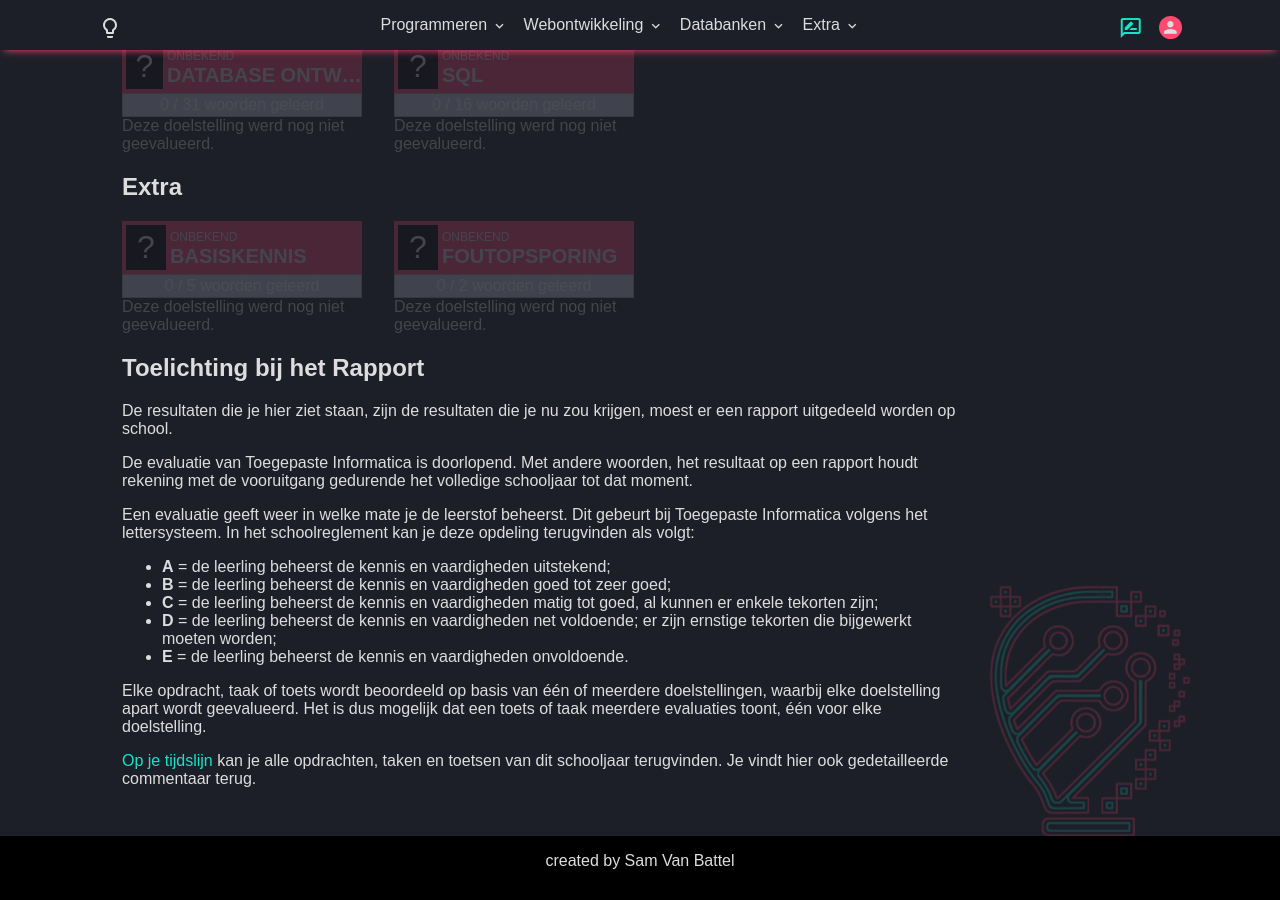
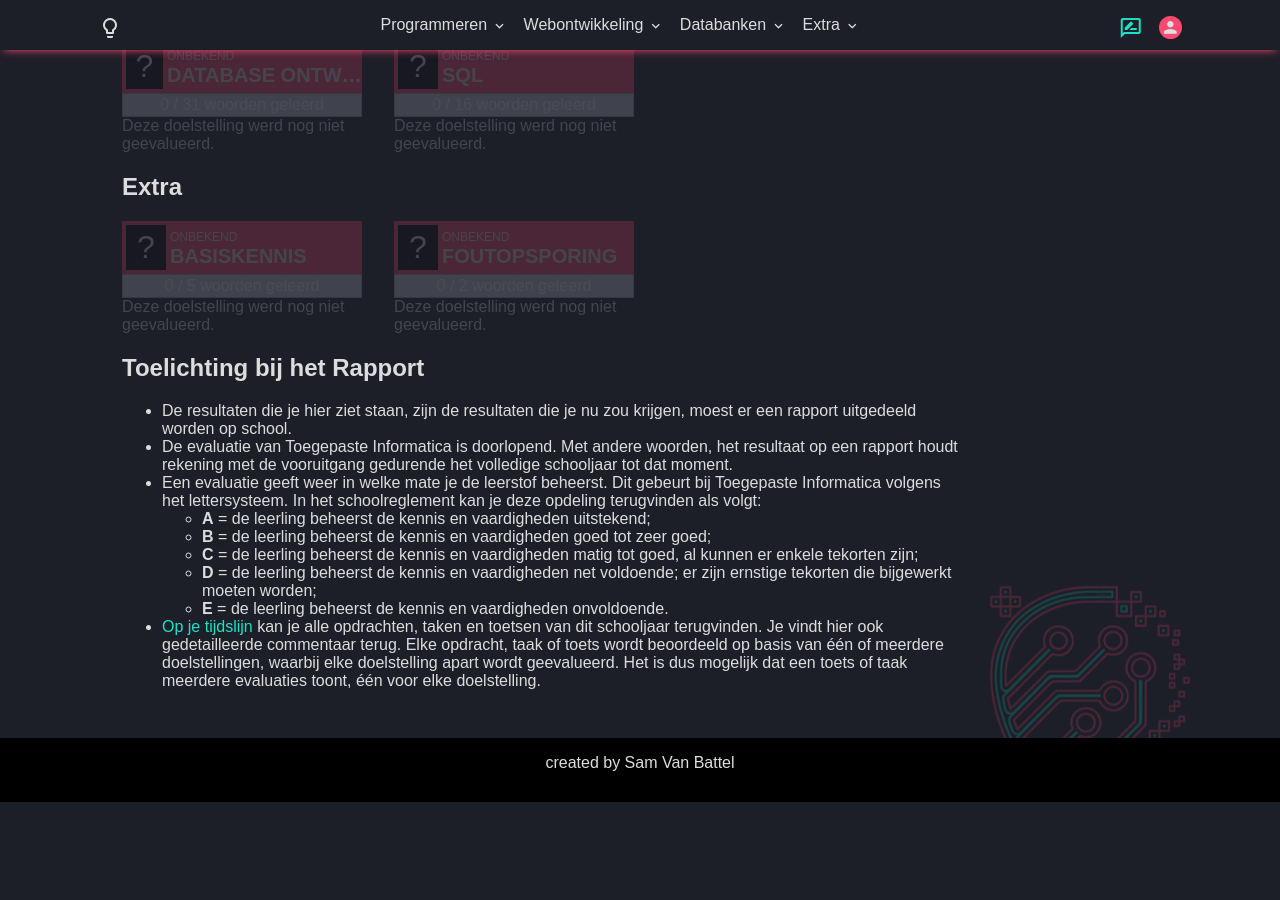
Before and after one commit to T-INFORMATICA/t-informatica.github.io, a Jekyll site: the page built from lms-reportcard.html, in a window 1280 px wide and 900 px high, scrolled down 664 px. Built offline with Jekyll 4.4.1, drawn with Linux system fonts in a browser that asks for light colours; comment, search, counter and statistics services are not loaded; after the commit the page ends 1466 px from its top, so only the background shows below that.

Commit message:
Update lms-reportcard.html

```diff
--- a/lms-reportcard.html
+++ b/lms-reportcard.html
@@ -26,36 +26,39 @@ layout: lms
 {% endfor %}
 
 <h1>Toelichting bij het Rapport</h1>
-<p>
+<ul>
+    <li>
         De resultaten die je hier ziet staan, zijn de resultaten die je nu zou krijgen, moest er een rapport uitgedeeld
         worden op school.
-</p>
-<p>
+    </li>
+    <li>
         De evaluatie van Toegepaste Informatica is doorlopend. Met andere woorden, het resultaat op een rapport houdt
         rekening met de vooruitgang gedurende het volledige schooljaar tot dat moment.
-</p>
-<p>
+    </li>
+    <li>
         Een evaluatie geeft weer in welke mate je de leerstof beheerst. Dit gebeurt bij Toegepaste Informatica
         volgens het lettersysteem. In het schoolreglement kan je deze opdeling terugvinden als volgt:
-</p>
         <ul>
             <li><strong>A</strong> = de leerling beheerst de kennis en vaardigheden uitstekend;</li>
             <li><strong>B</strong> = de leerling beheerst de kennis en vaardigheden goed tot zeer goed;</li>
-    <li><strong>C</strong> = de leerling beheerst de kennis en vaardigheden matig tot goed, al kunnen er enkele tekorten
+            <li><strong>C</strong> = de leerling beheerst de kennis en vaardigheden matig tot goed, al kunnen er enkele
+                tekorten
                 zijn;</li>
-    <li><strong>D</strong> = de leerling beheerst de kennis en vaardigheden net voldoende; er zijn ernstige tekorten die
+            <li><strong>D</strong> = de leerling beheerst de kennis en vaardigheden net voldoende; er zijn ernstige
+                tekorten die
                 bijgewerkt moeten worden;</li>
             <li><strong>E</strong> = de leerling beheerst de kennis en vaardigheden onvoldoende.</li>
         </ul>
-<p>
-    Elke opdracht, taak of toets wordt beoordeeld op basis van één of meerdere doelstellingen, waarbij elke doelstelling apart wordt
+    </li>
+    <li>
+        <a href="lms-evaluations.html">Op je tijdslijn</a> kan je alle opdrachten, taken en toetsen van dit schooljaar
+        terugvinden.
+        Je vindt hier ook gedetailleerde commentaar terug.
+        Elke opdracht, taak of toets wordt beoordeeld op basis van één of meerdere doelstellingen, waarbij elke
+        doelstelling apart wordt
         geevalueerd. Het is dus mogelijk dat een toets of taak meerdere evaluaties toont, één voor elke doelstelling.
-</p>
-<p>
-    <a href="lms-evaluations.html">Op je tijdslijn</a> kan je alle opdrachten, taken en toetsen van dit schooljaar terugvinden.
-    Je vindt hier ook gedetailleerde commentaar terug.
-</p>
-
+    </li>
+</ul>
 
 <script>
 
```
Lines whose indentation alone changed are shown as unchanged.
